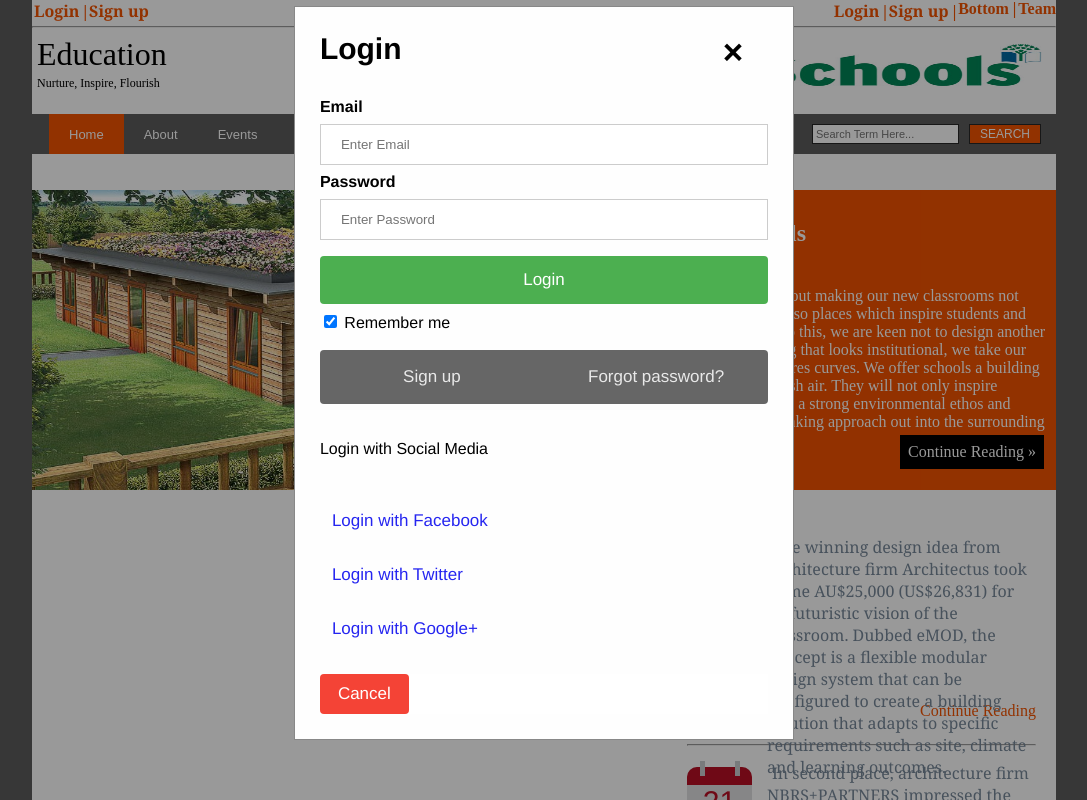
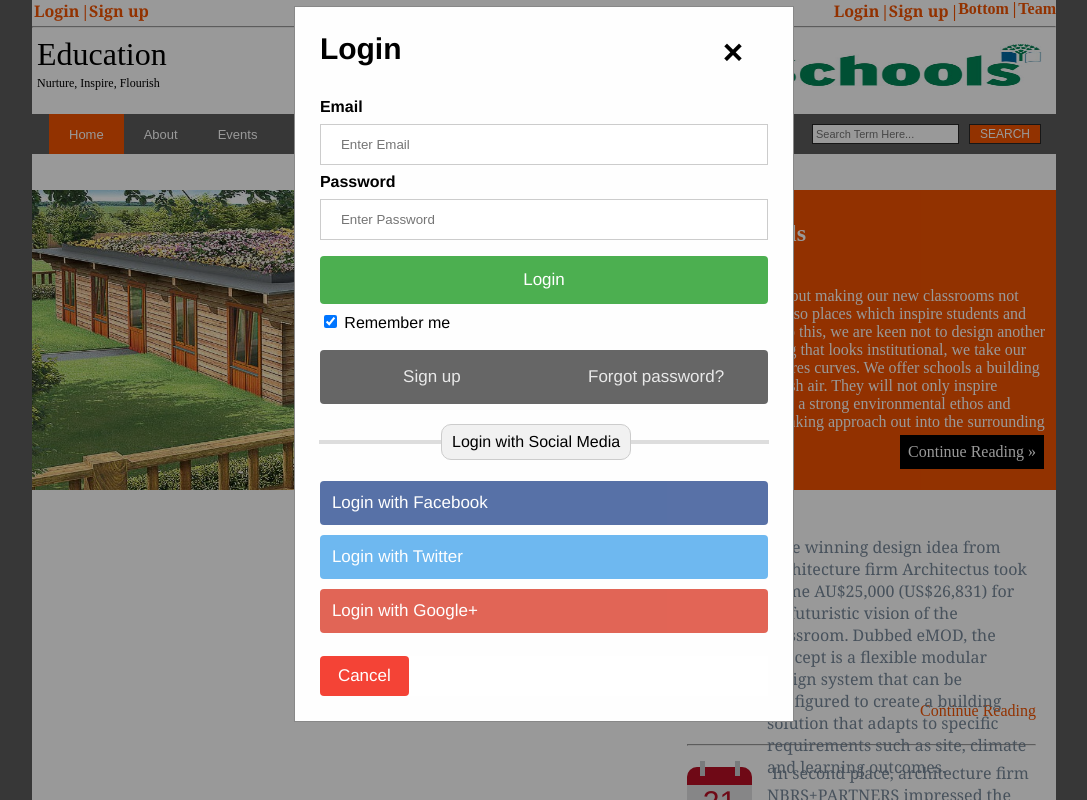
Before and after one commit to AndinBudakova/Education, a PHP site: page / in a window 1280 px wide, after a click on "Login". Shown: the whole page, without its empty margins (96-1183 px from the left). Run offline with PHP 8.4, Linux system fonts and the light colour scheme.

Commit message:
Update index.css
Shtim ne css dhe perfundimi i social media

```diff
--- a/index.css
+++ b/index.css
@@ -581,3 +581,123 @@ aside li {
         transform: scale(1)
     }
 }
+
+.cancelbtn {
+    width: auto;
+    padding: 10px 18px;
+    background-color: #f44336;
+    color: white;
+    border: none;
+    cursor: pointer;
+    font-family: 'Helvetica', sans-serif;
+    font-size: 17px;
+}
+
+.imgcontainer {
+    text-align: center;
+    margin: 24px 0 12px 0;
+    position: relative;
+}
+
+.modal input[type=text],
+.modal input[type=password],
+.modal input[type=email] {
+    width: 100%;
+    padding: 12px 20px;
+    margin: 8px 0;
+    display: inline-block;
+    border: 1px solid #ccc;
+    box-sizing: border-box;
+}
+
+.bottom-container {
+    text-align: center;
+    background-color: #666;
+    border-radius: 4px;
+}
+
+.col {
+    float: left;
+    width: 50%;
+    margin: auto;
+    padding: 10 50px;
+}
+
+.col:hover {
+    background-color: gray;
+    border-radius: 4px;
+}
+
+.row:after {
+    content: "";
+    display: table;
+    clear: both;
+}
+
+.btn-modal {
+    width: 100%;
+    padding: 12px;
+    border: none;
+    border-radius: 4px;
+    margin: 5px 0;
+    opacity: 0.85;
+    display: inline-block;
+    font-size: 17px;
+    line-height: 20px;
+    text-decoration: none;
+    font-family: 'Helvetica', sans-serif;
+}
+
+
+/* ************************ SOCIAL MEDIA ****************** */
+
+.fb {
+    background-color: #3B5998;
+    color: white;
+}
+
+.fb:hover {
+    opacity: 1;
+}
+
+.twitter {
+    background-color: #55ACEE;
+    color: white;
+}
+
+.twitter:hover {
+    opacity: 1;
+}
+
+.google {
+    background-color: #dd4b39;
+    color: white;
+}
+
+.google:hover {
+    opacity: 1;
+}
+
+.vl {
+    position: absolute;
+    left: 50%;
+    transform: translate(-50%);
+    border: 2px solid #ddd;
+    width: 450px;
+}
+
+.vl-innertext {
+    position: absolute;
+    top: 50%;
+    transform: translate(120px, -50%);
+    background-color: #f1f1f1;
+    border: 1px solid #ccc;
+    border-radius: 10px;
+    padding: 8px 10px;
+}
+
+
+/* ********************** SOCIAL MEDIA END ***************** */
+
+
+/* *********************** MODAL END ***************** */
```
